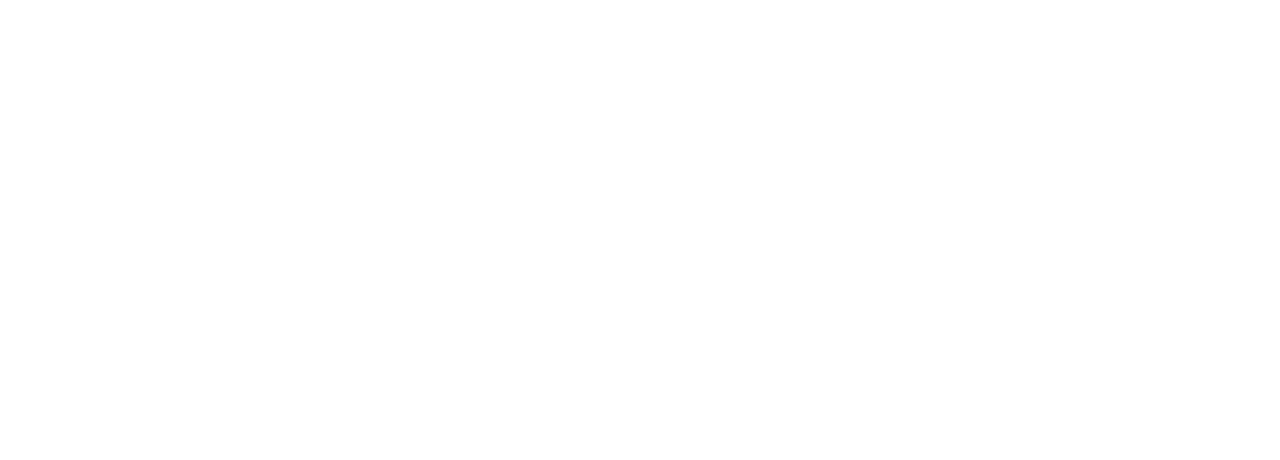
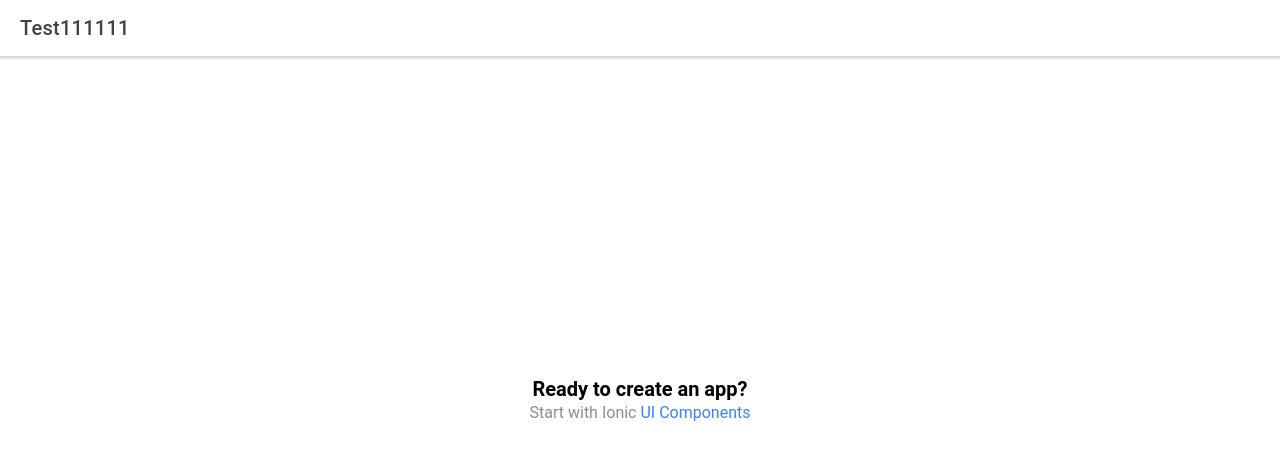
Before and after one commit to gutembergg/happyPwa, a React (Create React App) app: page /#/home in a window 1280 px wide. Before the commit this address led to /home. Shown: the top 460 px of the page. Built offline with nearby package versions, Linux system fonts and the light colour scheme.

Commit message:
change router for IonReactHashRouter

```diff
--- a/src/App.tsx
+++ b/src/App.tsx
@@ -1,6 +1,6 @@
 import { Redirect, Route } from "react-router-dom";
 import { IonApp, IonRouterOutlet } from "@ionic/react";
-import { IonReactRouter } from "@ionic/react-router";
+import { IonReactHashRouter } from "@ionic/react-router";
 import Home from "./pages/Home";
 
 /* Core CSS required for Ionic components to work properly */
@@ -24,16 +24,16 @@
 
 const App: React.FC = () => (
   <IonApp>
-    <IonReactRouter>
+    <IonReactHashRouter>
       <IonRouterOutlet>
-        <Route exact path="/">
+        <Route exact path="/home">
           <Home />
         </Route>
         <Route exact path="/">
           <Redirect to="/home" />
         </Route>
       </IonRouterOutlet>
-    </IonReactRouter>
+    </IonReactHashRouter>
   </IonApp>
 );
 
```
